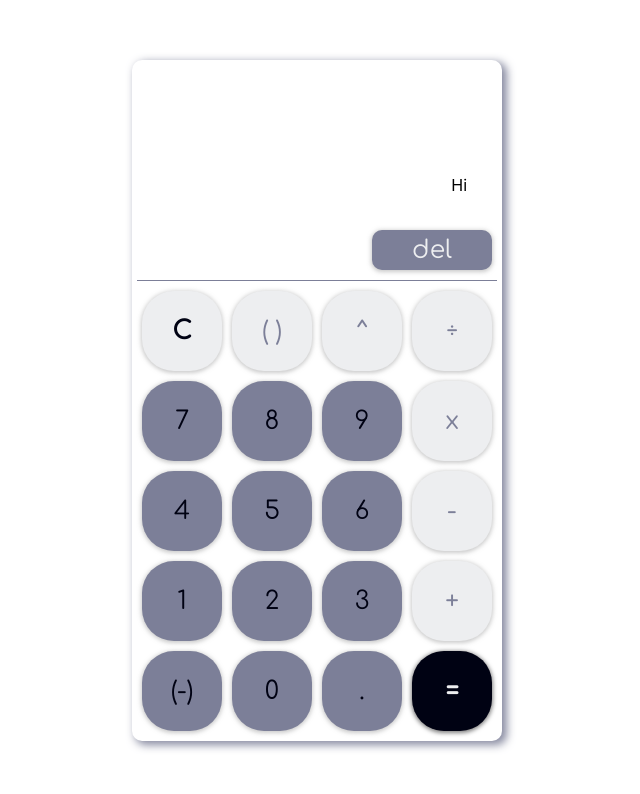
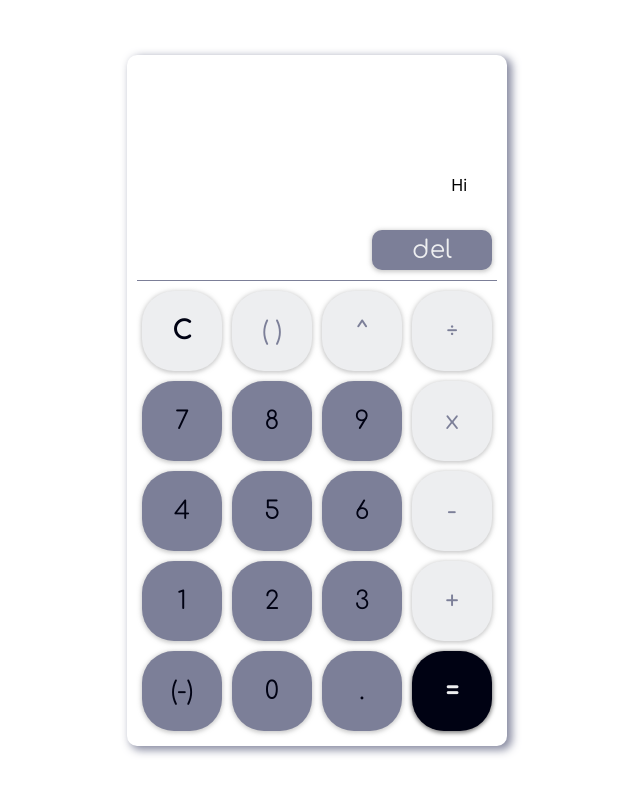
Before and after one commit to zlederma/calculator, a React (Create React App) app: page / in a window 1280 px wide. Shown: the top 794 px of the page, without its empty margins (323-963 px from the left). Built offline with nearby package versions, Linux system fonts and the light colour scheme.

Commit message:
Updated styling

```diff
--- a/src/components/Calculator.css
+++ b/src/components/Calculator.css
@@ -2,7 +2,7 @@
     width: 360px;
     /* border: 1px solid #9699b5; */
     border-radius: 10px;
-    padding: 5px;
+    padding: 10px;
 
     box-shadow: 4px 3px 9px 1px rgba(124,127,152,0.91);
     -webkit-box-shadow: 4px 3px 9px 1px rgba(124,127,152,0.91);
```
